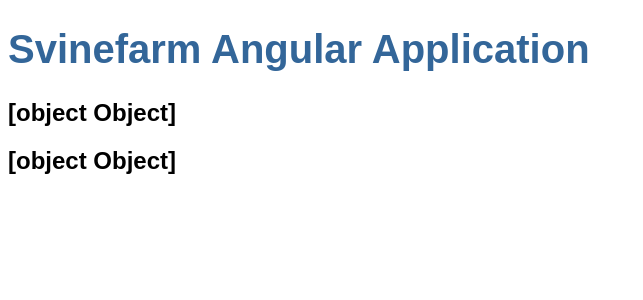
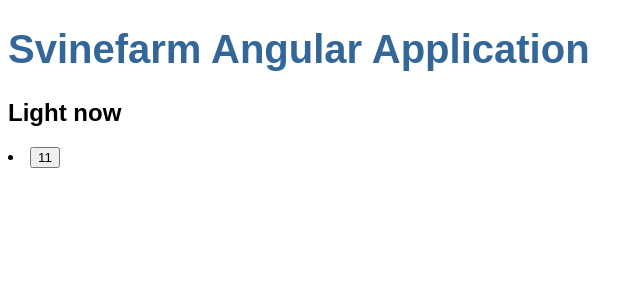
Before and after one commit to camkurup/svinefarm-angular-application, an Angular app: page / in a window 1280 px wide. Shown: the top 300 px of the page, without its empty margins (0-643 px from the left). Built offline with nearby package versions, Linux system fonts and the light colour scheme.

Commit message:
struktur

```diff
--- a/src/app/dash-light.ts
+++ b/src/app/dash-light.ts
@@ -1,4 +1,4 @@
 export interface DashLight{
-    LightLevelOutSide: number;
+    LightLevelOutside: number;
     LightLevelInStable: number;
 }
--- a/src/app/dashboard/dashboard.component.html
+++ b/src/app/dashboard/dashboard.component.html
@@ -1,3 +1,8 @@
-<h2>{{dashLight}}</h2>
-
-<h2>{{daschTemp}}</h2>
+<h2>Light now</h2>
+<ul class="DashLigts"></ul>
+<li *ngFor="let dashlight of dashLights">
+    <button type="button">
+        <span class="LightLevelOutside">{{dashlight.LightLevelOutside}}</span>
+        <span class="LightLevelInStable">{{dashlight.LightLevelInStable}}</span>
+    </button>
+</li>
--- a/src/app/dashboard/dashboard.component.ts
+++ b/src/app/dashboard/dashboard.component.ts
@@ -1,6 +1,7 @@
 import { Component } from '@angular/core';
 import { DashLight } from '../dash-light';
 import { DashTemperature } from '../dash-temp';
+import { DASHLIGHTS } from '../mock-dash-light';
 
 @Component({
   selector: 'app-dashboard',
@@ -8,10 +9,7 @@ import { DashTemperature } from '../dash-temp';
   styleUrls: ['./dashboard.component.css']
 })
 export class DashboardComponent {
-  dashLight: DashLight = {
-    LightLevelOutSide: 1,
-    LightLevelInStable: 1
-  }
+  dashLights = DASHLIGHTS;
 
   daschTemp: DashTemperature = {
     Temperature: 26,
--- a/src/app/light.ts
+++ b/src/app/light.ts
@@ -1,6 +1,6 @@
 export interface Light{
     id: number;
-    LightLevelOutSide: number;
+    LightLevelOutside: number;
     TimeOfLog: Date;
     LightLevelInStable: number;
 }
--- a/src/app/light/light.component.ts
+++ b/src/app/light/light.component.ts
@@ -9,7 +9,7 @@ import { Light } from '../light';
 export class LightComponent {
   light: Light = {
     id: 1,
-    LightLevelOutSide: 1,
+    LightLevelOutside: 1,
     TimeOfLog: new Date(),
     LightLevelInStable: 1
   }
--- /dev/null
+++ b/src/app/mock-dash-light.ts
@@ -0,0 +1,5 @@
+import { DashLight } from "./dash-light";
+
+export const DASHLIGHTS: DashLight[] = [
+    {LightLevelOutside: 1, LightLevelInStable: 1}
+];
```
